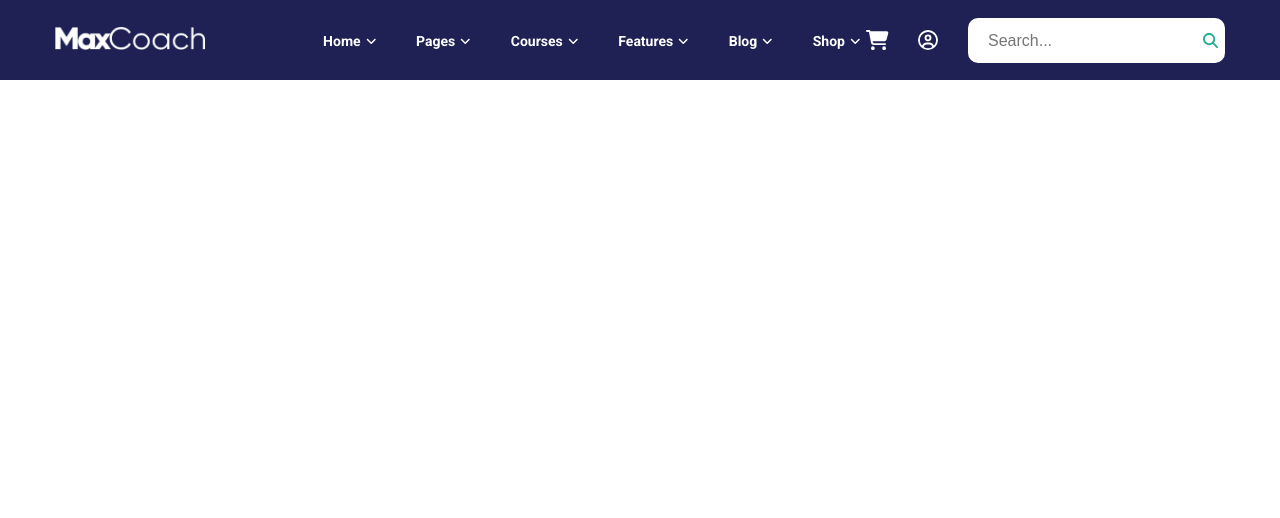
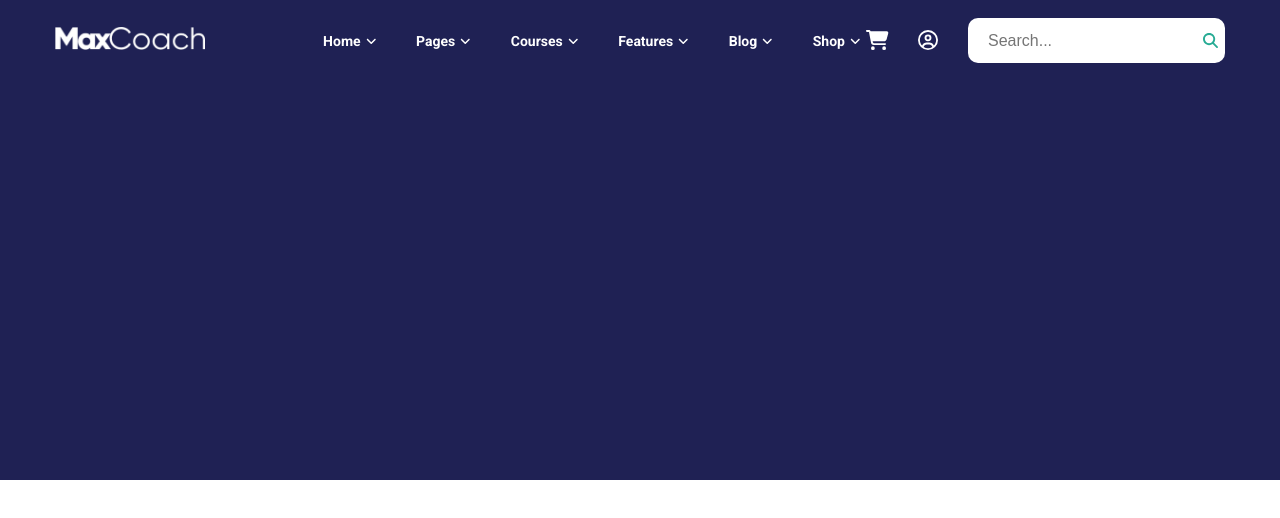
Before and after one commit to Pierfran992/proj-html-vuejs, a Vue app: page / in a window 1280 px wide. Shown: the top 518 px of the page. Built offline with nearby package versions, Linux system fonts and the light colour scheme.

Commit message:
Creazione del componente Jumbotron.vue

```diff
--- a/src/App.vue
+++ b/src/App.vue
@@ -1,16 +1,19 @@
 <script>
 import AppHeader from './components/AppHeader.vue';
+import Jumbotron from './components/Jumbotron.vue';
 
 export default {
     name: "App",
     components: {
         AppHeader,
+        Jumbotron,
     }
 }
 </script>
 
 <template>
     <AppHeader />
+    <Jumbotron />
 </template>
 
 <style lang="scss">
--- /dev/null
+++ b/src/components/Jumbotron.vue
@@ -0,0 +1,22 @@
+<script>
+export default {
+    name: "Jumbotron",
+}
+</script>
+
+<template>
+    <section>
+
+    </section>
+</template>
+
+<style lang="scss" scoped>
+@use '../styles/partials/variables.scss' as *;
+@use '../styles/partials/mixins.scss' as *;
+
+section {
+    background-color: $firstColor;
+    width: 100%;
+    height: 400px;
+}
+</style>
```
